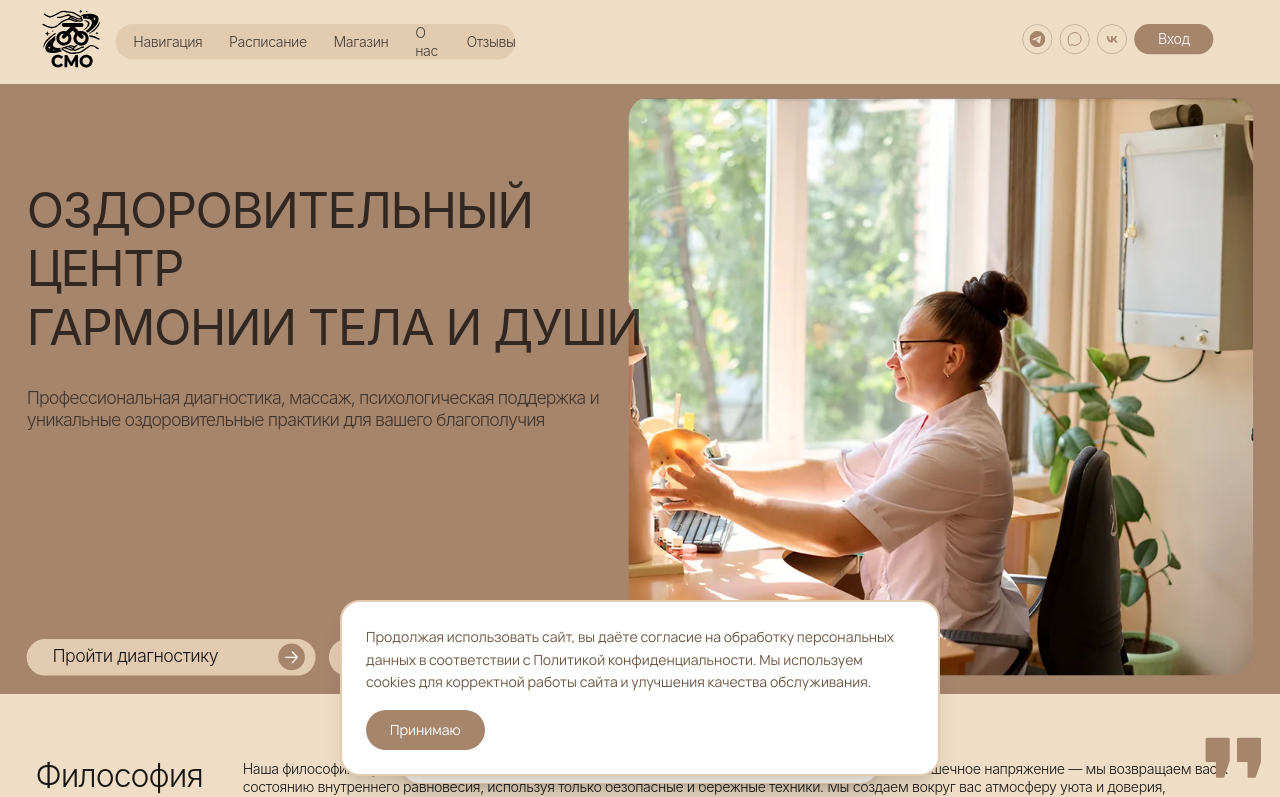
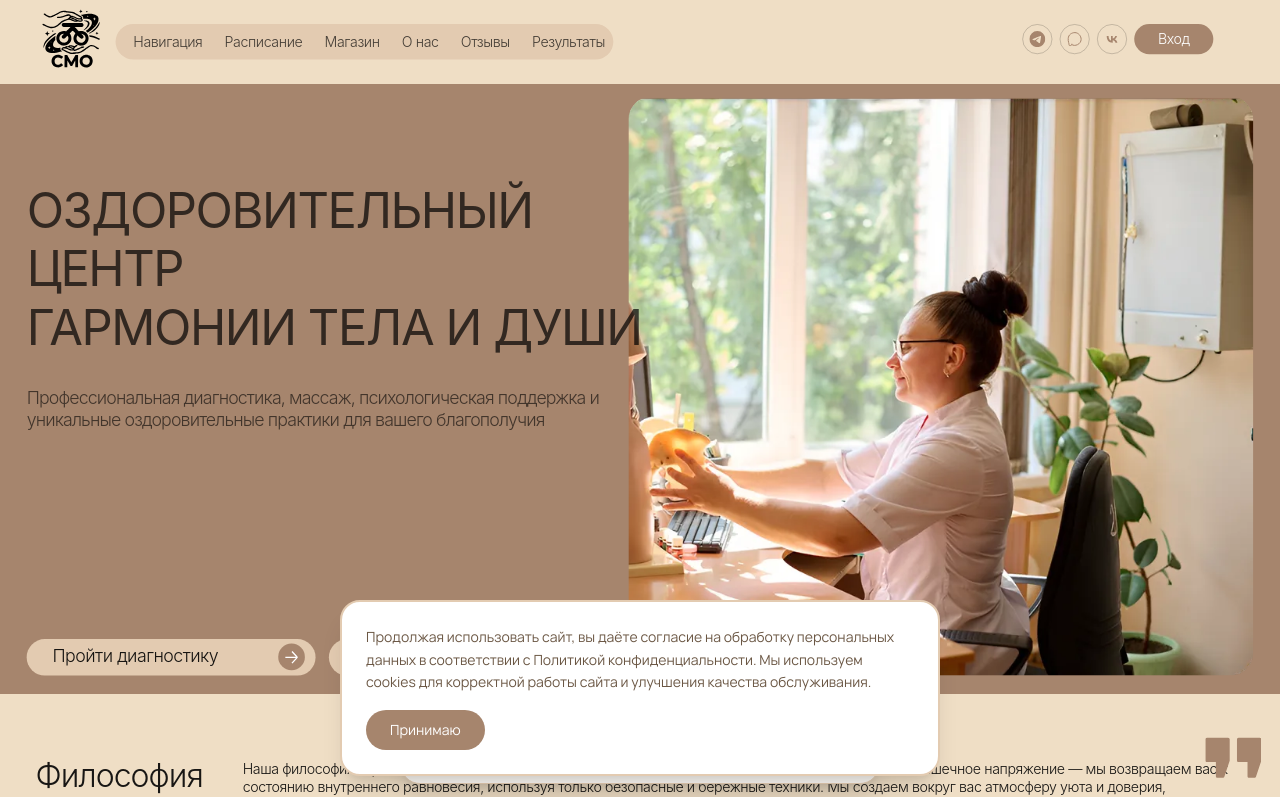
Before and after one commit to kudinov13/NewMassajSalon, a React (Create React App) app in the folder client/: page /#/ in a window 1280 px wide. Shown: the top 797 px of the page. Built offline with nearby package versions, Linux system fonts and the light colour scheme; no server answers.

Commit message:
Add езультаты nav link to desktop homepage header

```diff
--- a/client/src/views/HomePage/Frame.tsx
+++ b/client/src/views/HomePage/Frame.tsx
@@ -40,6 +40,7 @@ const navItems = [
   "Магазин",
   "О нас",
   "Отзывы",
+  "Результаты",
 ];
 
 const services = [
@@ -450,19 +451,19 @@ export const Frame = (): React.ReactElement => {
               height={100}
             />
           </div>
-          <div className="absolute top-[27px] left-[130px] w-[450px] h-[40px] bg-[#e3cbb1] rounded-[25px]" aria-hidden="true"></div>
+          <div className="absolute top-[27px] left-[130px] w-[560px] h-[40px] bg-[#e3cbb1] rounded-[25px]" aria-hidden="true"></div>
           <nav
-            aria-label="Основная навигация"
-            className="absolute top-[27px] left-[130px] w-[450px] h-[40px] flex items-center justify-start pl-5 z-10"
+            aria-label="Основая навигация"
+            className="absolute top-[27px] left-[130px] w-[560px] h-[40px] flex items-center justify-start pl-5 z-10"
           >
-            <ul className="inline-flex w-full h-full items-center gap-[30px] list-none p-0 m-0">
+            <ul className="inline-flex w-full h-full items-center gap-[25px] list-none p-0 m-0">
               {navItems.map((item) => (
                 <li
                   key={item}
                   className="relative w-fit [font-family:'Vela Sans',sans-serif] font-light text-[#000000b2] text-base tracking-[-0.48px] leading-[normal]"
                 >
-                  {item === "Магазин" || item === "Расписание" || item === "Навигация" || item === "О нас" || item === "Отзывы" ? (
-                    <Link to={item === "Магазин" ? "/shop" : item === "Расписание" ? "/schedule" : item === "О нас" ? "/about" : item === "Отзывы" ? "/reviews" : "/guide"} className="bg-transparent border-none cursor-pointer p-0 no-underline text-inherit">
+                  {item === "Магазин" || item === "Расписание" || item === "Навигация" || item === "О нас" || item === "Отзывы" || item === "Результаты" ? (
+                    <Link to={item === "Магазин" ? "/shop" : item === "Расписание" ? "/schedule" : item === "О нас" ? "/about" : item === "Отзывы" ? "/reviews" : item === "Результаты" ? "/before-after" : "/guide"} className="bg-transparent border-none cursor-pointer p-0 no-underline text-inherit">
                       {item}
                     </Link>
                   ) : (
```
Also changed, not shown: 36 other files (tests, documents, lock files or other folders).
